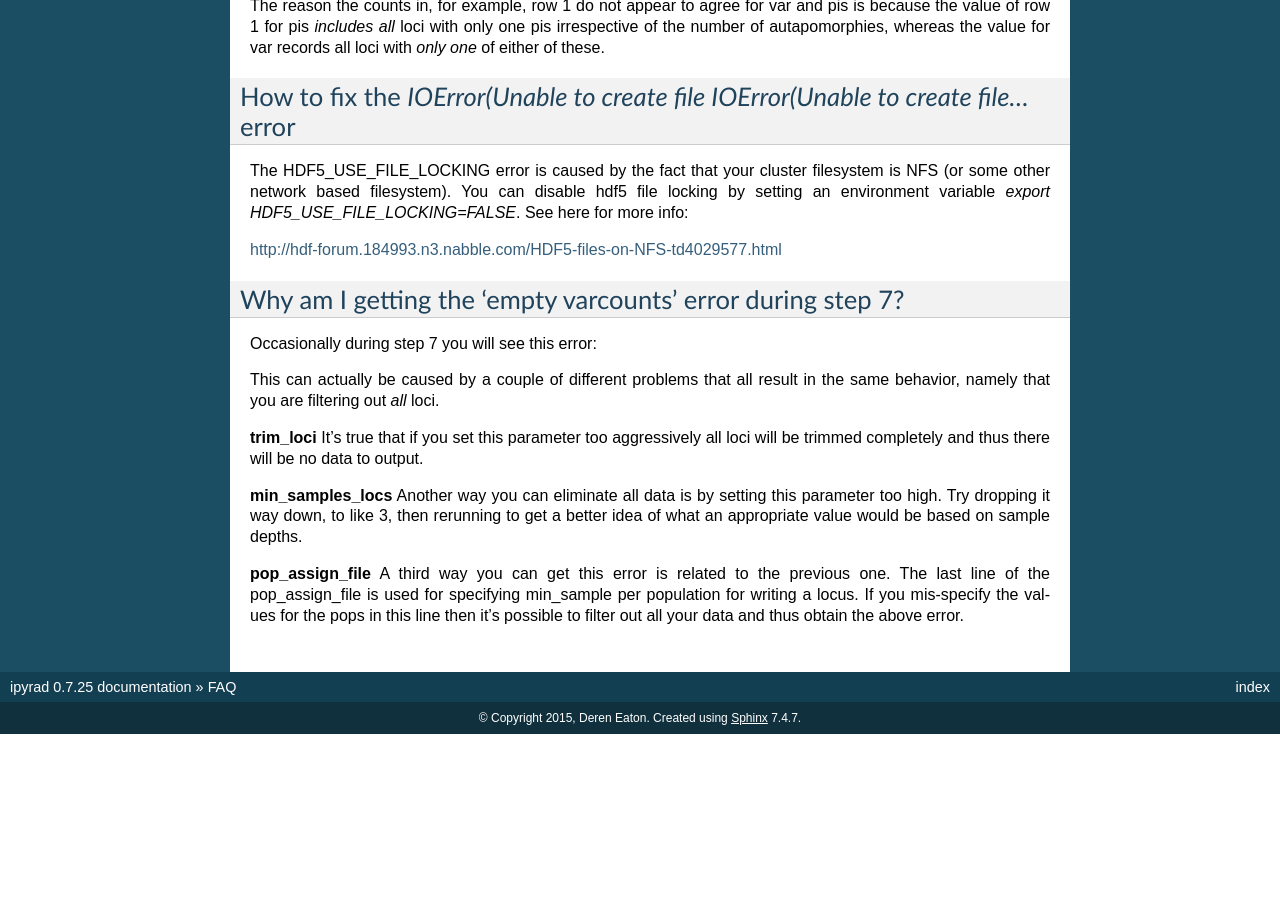
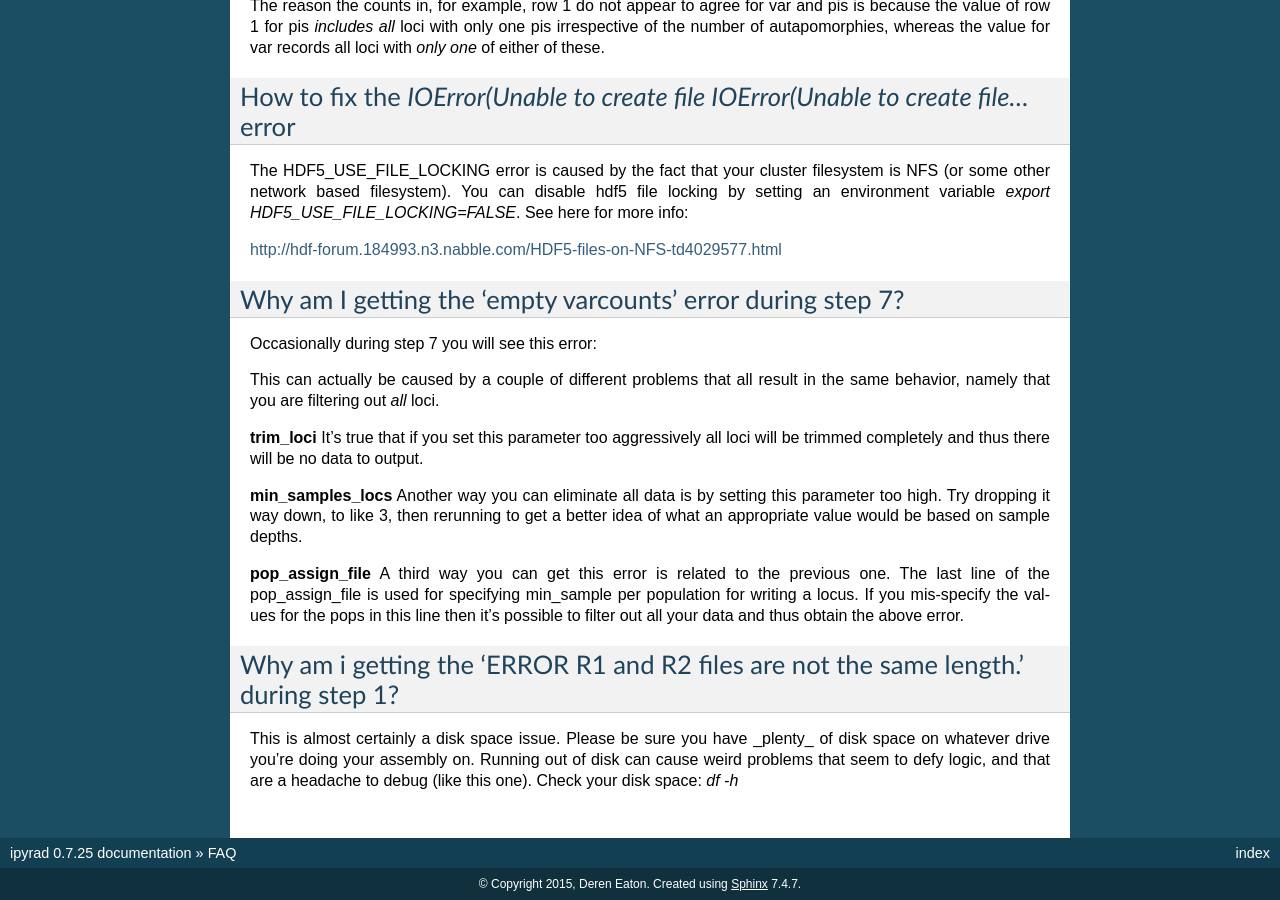
Before and after one commit to dereneaton/ipyrad, a Sphinx documentation site: the page built from docs/faq.rst, in a window 1280 px wide and 900 px high, scrolled down 4292 px. Built offline with Sphinx 7.4.7, drawn with Linux system fonts in a browser that asks for light colours; pages that are not in the unit, such as notebooks, are missing from menus; the version number is read from the project's files by our own code; before the commit the page ends 5026 px from its top, so only the background shows below that; some of the changed text lies outside the part shown.

Commit message:
Docs for r1/r2 not the same length

```diff
--- a/docs/faq.rst
+++ b/docs/faq.rst
@@ -271,3 +271,7 @@ This can actually be caused by a couple of different problems that all result in
 **min_samples_locs** Another way you can eliminate all data is by setting this parameter too high. Try dropping it way down, to like 3, then rerunning to get a better idea of what an appropriate value would be based on sample depths.
 
 **pop_assign_file** A third way you can get this error is related to the previous one. The last line of the pop_assign_file is used for specifying min_sample per population for writing a locus. If you mis-specify the values for the pops in this line then it's possible to filter out all your data and thus obtain the above error.
+
+Why am i getting the 'ERROR   R1 and R2 files are not the same length.' during step 1?
+--------------------------------------------------------------------------------------
+This is almost certainly a disk space issue. Please be sure you have _plenty_ of disk space on whatever drive you're doing your assembly on. Running out of disk can cause weird problems that seem to defy logic, and that are a headache to debug (like this one). Check your disk space: `df -h`
```
